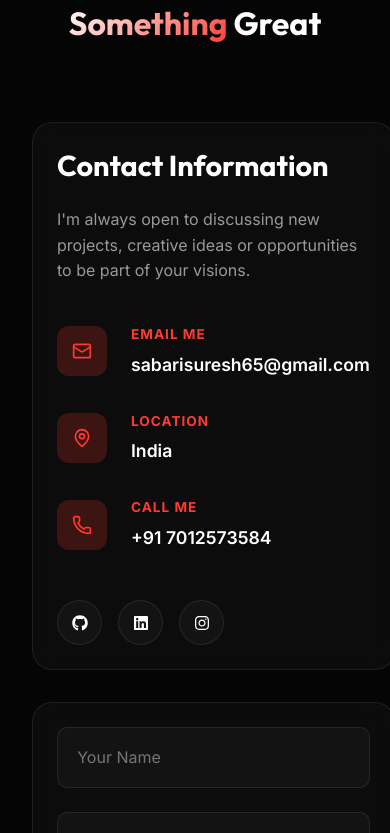
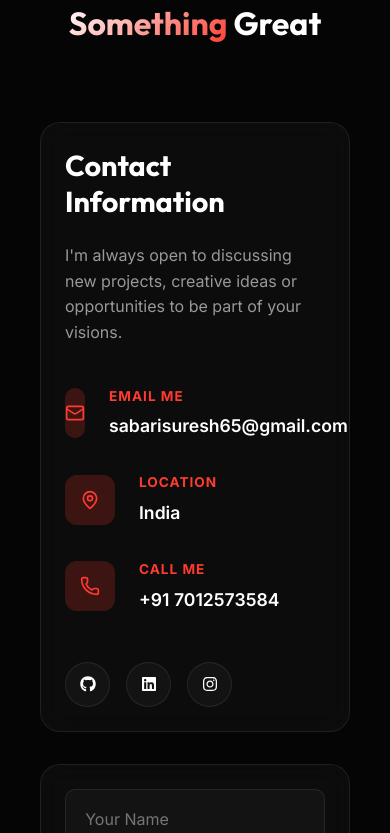
Before and after one commit to SabariiSuresh/Portfolio, a React (Vite) app: page / in a window 390 px wide. Shown: the part 7911-8744 px from the top of the page. Built offline with nearby package versions, Linux system fonts and the light colour scheme.

Commit message:
Update Contact.css

```diff
--- a/src/components/Contact.css
+++ b/src/components/Contact.css
@@ -47,7 +47,7 @@
 .contact-section {
   width: 100%;
   max-width: 100%;
-  padding: 2rem 1rem; /* സൈഡുകളിൽ ഒരൽപ്പം ഗ്യാപ് നൽകാൻ */
+  padding: 1.5rem 1rem;
   box-sizing: border-box;
   display: flex;
   flex-direction: column;
@@ -57,8 +57,8 @@
 .contact-form,
 .contact-info {
   width: 100%;
-  max-width: 500px;
-  margin: 0 auto;
+  max-width: 100%;
+  margin: 0;
 }
 
 .contact-form input,
@@ -297,16 +297,22 @@
   margin-bottom: 1rem;
 }
 
+
 @media (max-width: 991px) {
   .contact-wrapper {
-    grid-template-columns: 1fr;
+    display: flex;
+    flex-direction: column;
     gap: 2rem;
-    margin-bottom: 3rem;
+    width: 100%;
+    padding: 0 0.5rem;
+    box-sizing: border-box;
   }
 
   .contact-card,
   .contact-form {
+    width: 100%;
     padding: 1.5rem;
+    box-sizing: border-box;
   }
 
   .contact-form,
```
